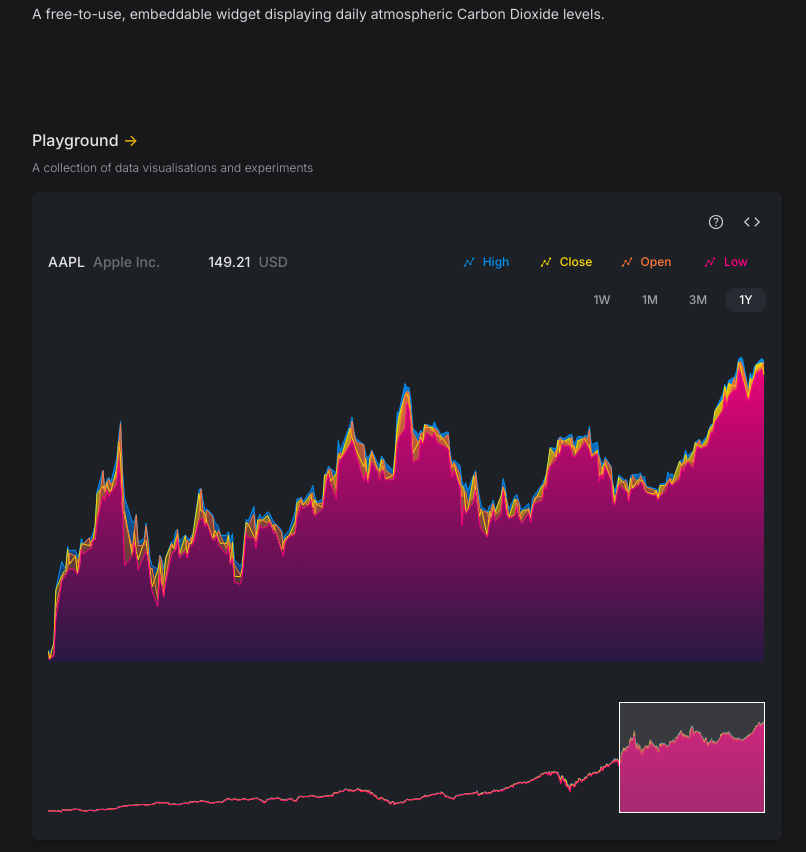
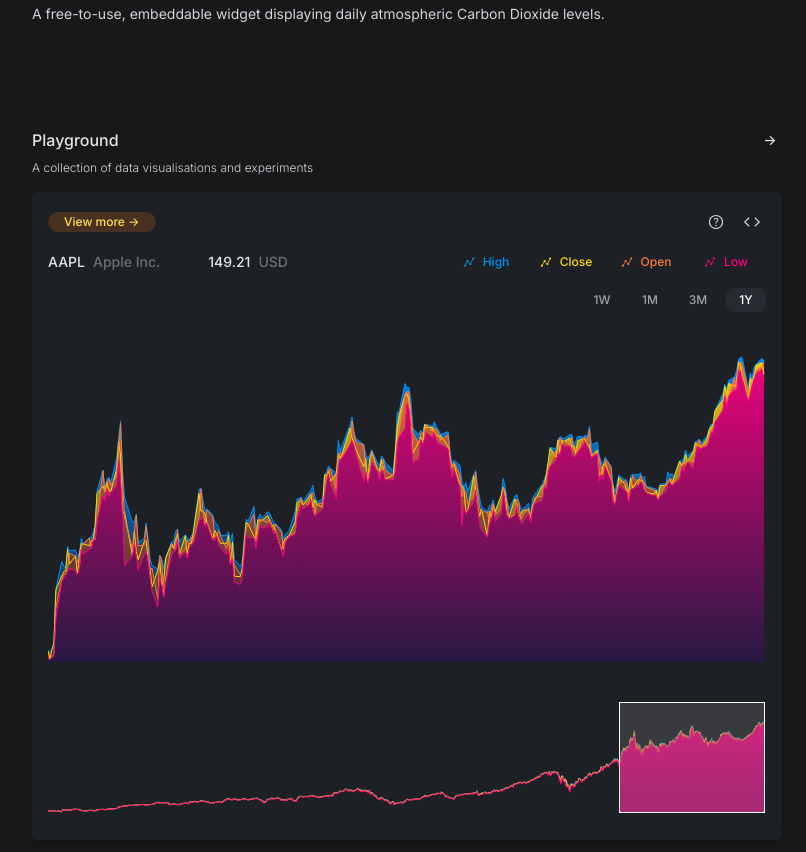
Before and after one commit to rowlandwilliams/playground, a Next.js app: page / in a window 1280 px wide. Shown: the part 1040-1892 px from the top of the page, without its empty margins (233-1039 px from the left). Built offline with nearby package versions, Linux system fonts and the light colour scheme.

Commit message:
add playground to homepage

```diff
--- a/src/app/page.tsx
+++ b/src/app/page.tsx
@@ -16,22 +16,30 @@
             <TernaryPlot />
           </div>
         </div>
+        <div className="sm:hidden">
+          <TernaryPlot />
+        </div>
         <Projects />
-        <section className="font-light text-zinc-700 space-y-4 dark:text-zinc-400">
+        <section className="font-light text-zinc-700 space-y-4 dark:text-zinc-300">
           <header className="space-y-2">
+            <div className="flex justify-between items-center">
               <Link
                 href="/playground"
                 className="font-medium hover:underline hover:underline-offset-[6px] text-zinc-900 text-base dark:text-zinc-200"
               >
-              Playground <span className="text-yellow-500">{"->"}</span>
+                Playground
               </Link>
+              <Link
+                href="/playground"
+                className="font-medium w-6 flex items-center text-sm justify-center h-6 hover:bg-zinc-100 text-zinc-600 dark:text-zinc-200 dark:hover:bg-zinc-600 rounded-sm"
+              >
+                {"->"}
+              </Link>
+            </div>
             <h2>A collection of data visualisations and experiments</h2>
           </header>
-          <StockChart companyTicker="aapl" />
+          <StockChart companyTicker="aapl" isHomepage />
         </section>
-        <div className="sm:hidden">
-          <TernaryPlot />
-        </div>
       </article>
     </main>
   );
--- a/src/components/Navbar/Navbar.tsx
+++ b/src/components/Navbar/Navbar.tsx
@@ -1,5 +1,6 @@
 "use client";
 
+import { NavbarPlaygroundLink } from "./NavbarPlaygroundLink/NavbarPlaygroundLink";
 import { ThemeToggle } from "./ThemeToggle/ThemeToggle";
 import Link from "next/link";
 
@@ -37,18 +38,7 @@
           Design Technologist
           <div className="h-3 w-3 rounded-full bg-gradient-to-br from-blue-700 dark:from-teal-400 via-rose-600 dark:via-blue-600 to-yellow-400 dark:to-yellow-200"></div>
         </h2>
-        <div className="flex gap-x-2 items-center bg-pink-300 dark:bg-orange-500 px-4 rounded-full py-0.5 bg-opacity-20 dark:bg-opacity-20 text-pink-500 dark:hover:text-green-400 dark:text-yellow-300 font-medium">
-          <svg
-            width="10"
-            height="10"
-            viewBox="0 0 20 20"
-            className="fill-current animate-pulse"
-            xmlns="http://www.w3.org/2000/svg"
-          >
-            <path d="M10 13C10.8333 13 11.5417 12.7083 12.125 12.125C12.7083 11.5417 13 10.8333 13 10C13 9.16667 12.7083 8.45833 12.125 7.875C11.5417 7.29167 10.8333 7 10 7C9.16667 7 8.45833 7.29167 7.875 7.875C7.29167 8.45833 7 9.16667 7 10C7 10.8333 7.29167 11.5417 7.875 12.125C8.45833 12.7083 9.16667 13 10 13ZM10 20C8.61667 20 7.31667 19.7375 6.1 19.2125C4.88333 18.6875 3.825 17.975 2.925 17.075C2.025 16.175 1.3125 15.1167 0.7875 13.9C0.2625 12.6833 0 11.3833 0 10C0 8.61667 0.2625 7.31667 0.7875 6.1C1.3125 4.88333 2.025 3.825 2.925 2.925C3.825 2.025 4.88333 1.3125 6.1 0.7875C7.31667 0.2625 8.61667 0 10 0C11.3833 0 12.6833 0.2625 13.9 0.7875C15.1167 1.3125 16.175 2.025 17.075 2.925C17.975 3.825 18.6875 4.88333 19.2125 6.1C19.7375 7.31667 20 8.61667 20 10C20 11.3833 19.7375 12.6833 19.2125 13.9C18.6875 15.1167 17.975 16.175 17.075 17.075C16.175 17.975 15.1167 18.6875 13.9 19.2125C12.6833 19.7375 11.3833 20 10 20ZM10 18C12.2333 18 14.125 17.225 15.675 15.675C17.225 14.125 18 12.2333 18 10C18 7.76667 17.225 5.875 15.675 4.325C14.125 2.775 12.2333 2 10 2C7.76667 2 5.875 2.775 4.325 4.325C2.775 5.875 2 7.76667 2 10C2 12.2333 2.775 14.125 4.325 15.675C5.875 17.225 7.76667 18 10 18Z" />
-          </svg>
-          <Link href={"/playground/twenty-four-hours"}>Playground {"->"}</Link>
-        </div>
+        <NavbarPlaygroundLink />
       </div>
     </header>
   );
--- /dev/null
+++ b/src/components/Navbar/NavbarPlaygroundLink/NavbarPlaygroundLink.tsx
@@ -0,0 +1,31 @@
+import Link from "next/link";
+
+interface Props {
+  text?: string;
+  noIcon?: boolean;
+}
+
+export const NavbarPlaygroundLink = ({
+  text = "Playground",
+  noIcon = false,
+}: Props) => {
+  return (
+    <Link
+      href={"/playground/twenty-four-hours"}
+      className="flex gap-x-2 items-center bg-orange-300 dark:bg-orange-500 px-4 rounded-full py-0.5 bg-opacity-20 dark:bg-opacity-20 dark:border-none text-orange-600 border border-orange-200 shadow-sm dark:hover:text-green-400 dark:text-yellow-300 font-medium"
+    >
+      {!noIcon && (
+        <svg
+          width="10"
+          height="10"
+          viewBox="0 0 20 20"
+          className="fill-current animate-pulse"
+          xmlns="http://www.w3.org/2000/svg"
+        >
+          <path d="M10 13C10.8333 13 11.5417 12.7083 12.125 12.125C12.7083 11.5417 13 10.8333 13 10C13 9.16667 12.7083 8.45833 12.125 7.875C11.5417 7.29167 10.8333 7 10 7C9.16667 7 8.45833 7.29167 7.875 7.875C7.29167 8.45833 7 9.16667 7 10C7 10.8333 7.29167 11.5417 7.875 12.125C8.45833 12.7083 9.16667 13 10 13ZM10 20C8.61667 20 7.31667 19.7375 6.1 19.2125C4.88333 18.6875 3.825 17.975 2.925 17.075C2.025 16.175 1.3125 15.1167 0.7875 13.9C0.2625 12.6833 0 11.3833 0 10C0 8.61667 0.2625 7.31667 0.7875 6.1C1.3125 4.88333 2.025 3.825 2.925 2.925C3.825 2.025 4.88333 1.3125 6.1 0.7875C7.31667 0.2625 8.61667 0 10 0C11.3833 0 12.6833 0.2625 13.9 0.7875C15.1167 1.3125 16.175 2.025 17.075 2.925C17.975 3.825 18.6875 4.88333 19.2125 6.1C19.7375 7.31667 20 8.61667 20 10C20 11.3833 19.7375 12.6833 19.2125 13.9C18.6875 15.1167 17.975 16.175 17.075 17.075C16.175 17.975 15.1167 18.6875 13.9 19.2125C12.6833 19.7375 11.3833 20 10 20ZM10 18C12.2333 18 14.125 17.225 15.675 15.675C17.225 14.125 18 12.2333 18 10C18 7.76667 17.225 5.875 15.675 4.325C14.125 2.775 12.2333 2 10 2C7.76667 2 5.875 2.775 4.325 4.325C2.775 5.875 2 7.76667 2 10C2 12.2333 2.775 14.125 4.325 15.675C5.875 17.225 7.76667 18 10 18Z" />
+        </svg>
+      )}
+      {text} {"->"}
+    </Link>
+  );
+};
--- a/src/components/Playground/PlaygroundVizWrapper/PlaygroundVizWrapper.tsx
+++ b/src/components/Playground/PlaygroundVizWrapper/PlaygroundVizWrapper.tsx
@@ -3,21 +3,28 @@
 import { InfoIcon } from "@/components/Icons/InfoIcon/InfoIcon";
 import { CodeIcon } from "@/components/Icons/CodeIcon/CodeIcon";
 import Link from "next/link";
+import classNames from "classnames";
 
 interface Props {
   children: ReactNode;
   codeLink?: string;
   tooltipContent?: ReactNode;
+  title?: ReactNode;
 }
 
 export const PlaygroundVizWrapper = ({
   children,
   codeLink = undefined,
   tooltipContent = undefined,
+  title = undefined,
 }: Props) => {
-  return (
-    <section className="flex rounded-md flex-col gap-x-4 grow overflow-hidden bg-zinc-100 shadow-md border border-gray-100 dark:border-none dark:bg-chart-gray">
-      <header className="p-4 flex justify-end divide-zinc-200 dark:divide-zinc-600 gap-x-2">
+  const iconButtons = (
+    <div
+      className={classNames(
+        "flex justify-end divide-zinc-200 dark:divide-zinc-600 gap-x-2",
+        { "p-4": !title }
+      )}
+    >
       {tooltipContent && (
         <PlaygroundVizButton tooltipContent={tooltipContent}>
           <InfoIcon width={18} />
@@ -30,7 +37,19 @@
           </PlaygroundVizButton>
         </Link>
       )}
+    </div>
+  );
+
+  return (
+    <section className="flex rounded-md flex-col gap-x-4 grow overflow-hidden bg-zinc-100 shadow-md border border-gray-100 dark:border-none dark:bg-chart-gray">
+      {title ? (
+        <header className="flex justify-between items-center px-4 pt-4">
+          {title}
+          {iconButtons}
         </header>
+      ) : (
+        iconButtons
+      )}
       {children}
     </section>
   );
--- a/src/components/Playground/StockChart/StockChart.tsx
+++ b/src/components/Playground/StockChart/StockChart.tsx
@@ -9,13 +9,15 @@
 import { store } from "./reducers";
 import { PlaygroundVizWrapper } from "../PlaygroundVizWrapper/PlaygroundVizWrapper";
 import classNames from "classnames";
+import Link from "next/link";
+import { NavbarPlaygroundLink } from "@/components/Navbar/NavbarPlaygroundLink/NavbarPlaygroundLink";
 
 interface Props {
   companyTicker: string;
-  noVizWrapper?: boolean;
+  isHomepage?: boolean;
 }
 
-export const StockChart = ({ companyTicker, noVizWrapper = false }: Props) => {
+export const StockChart = ({ companyTicker, isHomepage = false }: Props) => {
   const [chartIsHovered, setChartIsHovered] = useState(false);
 
   // define company data based on provided company name
@@ -37,36 +39,13 @@
     </div>
   );
 
-  const content = (
-    <Provider store={store}>
-      <div
-        className={classNames(
-          "w-full px-4  mb-2 dark:bg-chart-gray text-white font-medium rounded-lg",
-          { "pt-4": noVizWrapper }
-        )}
-        id="chart-container"
-        onMouseEnter={() => setChartIsHovered(true)}
-        onMouseLeave={() => setChartIsHovered(false)}
-      >
-        <Header
-          companyTicker={companyTicker}
-          latestStock={high}
-          latestDate={date}
-        />
-        <StockChartSvg
-          stockData={stockData}
-          activeTimeLabelObject={activeTimeLabelObject}
-          companyTicker={companyTicker}
-          latestDate={date}
-          chartIsHovered={chartIsHovered}
-          latestStock={high}
-        />
-      </div>
-    </Provider>
-  );
+  const title = isHomepage ? (
+    <NavbarPlaygroundLink text="View more" noIcon />
+  ) : undefined;
 
   return (
     <PlaygroundVizWrapper
+      title={title}
       tooltipContent={tooltipContent}
       codeLink="https://github.com/rowlandwilliams/playground/blob/main/src/components/Playground/StockChart/StockChart.tsx"
     >
@@ -74,7 +53,7 @@
         <div
           className={classNames(
             "w-full px-4  mb-2 dark:bg-chart-gray text-white font-medium rounded-lg",
-            { "pt-4": noVizWrapper }
+            { "pt-4": isHomepage }
           )}
           id="chart-container"
           onMouseEnter={() => setChartIsHovered(true)}
```
Lines whose indentation alone changed are shown as unchanged.
